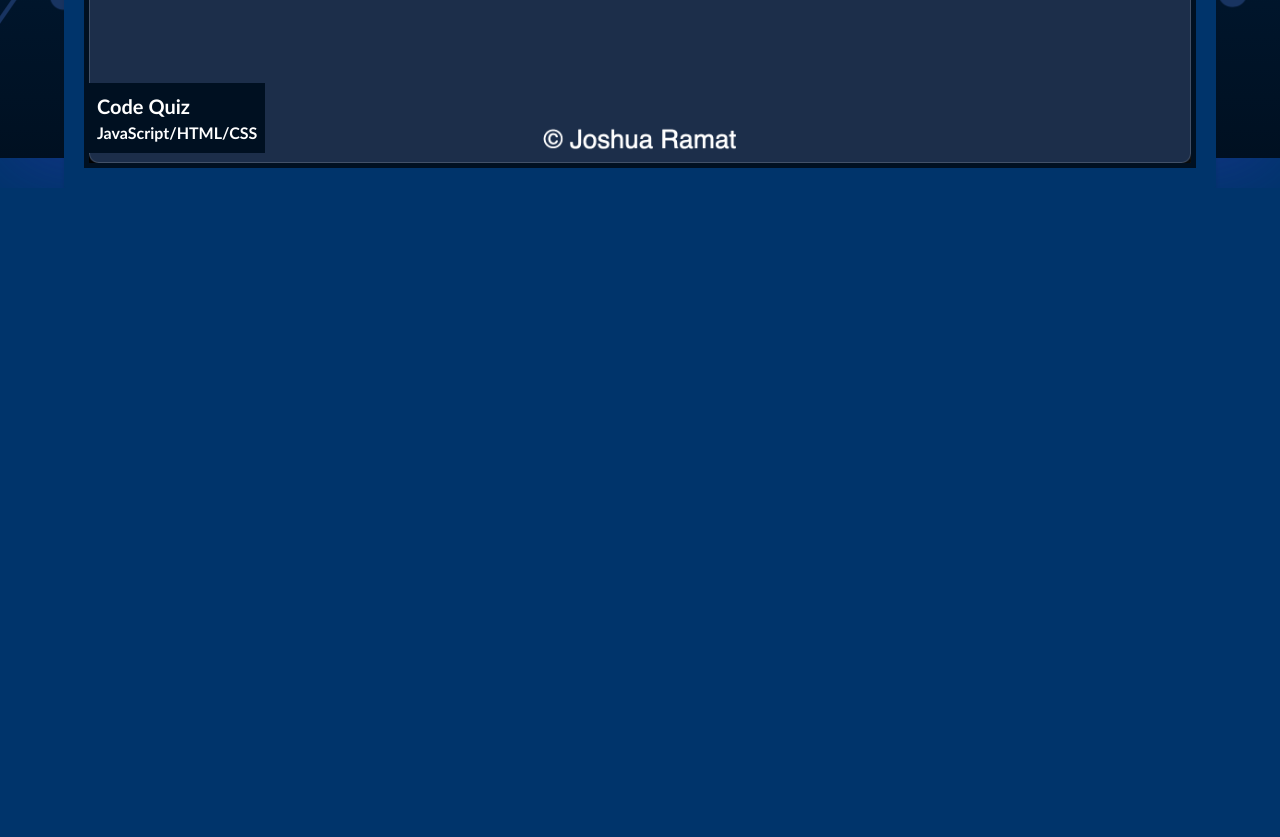
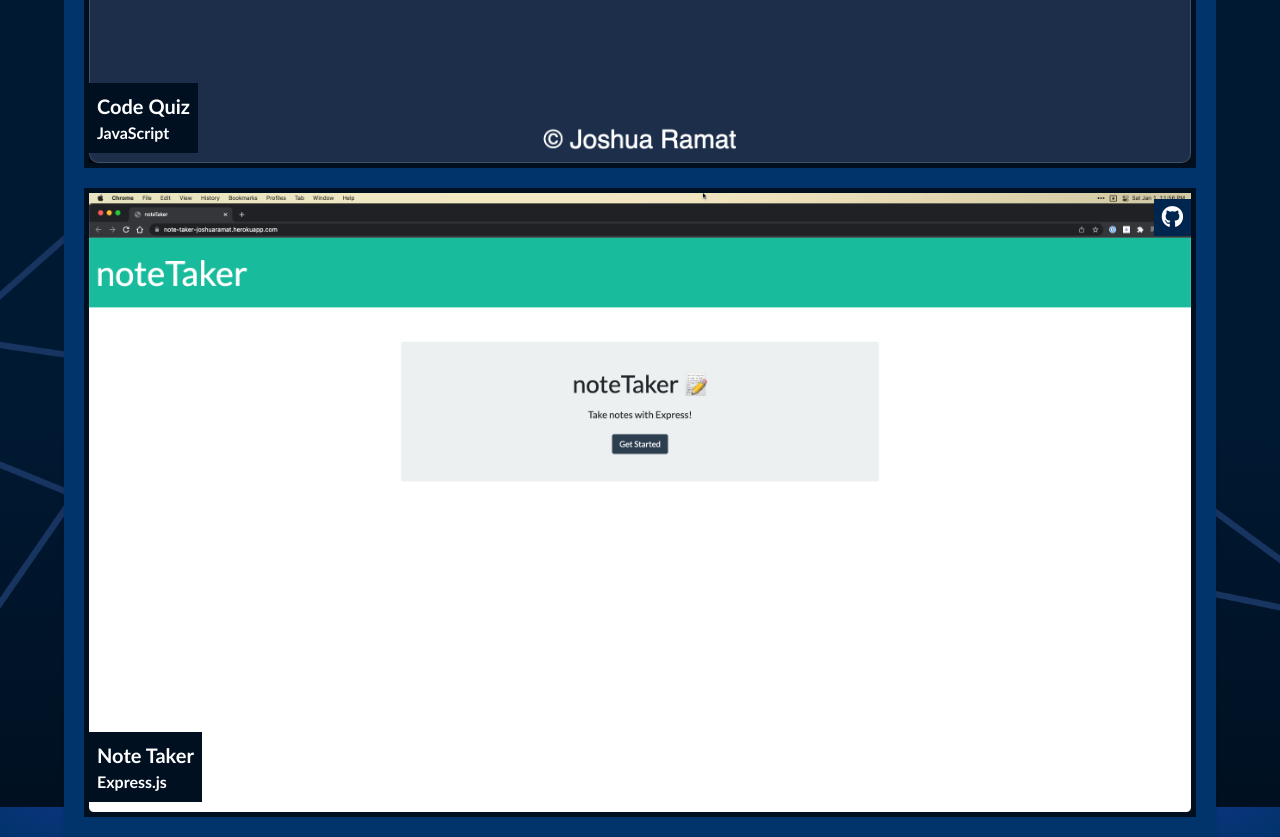
Before and after one commit to joshuaramat/ReactPort, a React (Create React App) app: page /portfolio in a window 1280 px wide. Shown: the part 1280-2117 px from the top of the page. Before the commit the page ends 1468 px from the top, so only its background shows below. Built offline with nearby package versions, Linux system fonts and the light colour scheme; the HTML template or start-up script is replaced by a standard one.

Commit message:
added screenshots of past projects

```diff
--- a/src/components/Portfolio/port.js
+++ b/src/components/Portfolio/port.js
@@ -1,6 +1,7 @@
 import React from 'react';
-import movieDashboard from '../../assets/movieDashboard.jpeg';
-import codeQuiz from '../../assets/code-quiz.png';
+import moviedashboard from '../../assets/movieDashboard.jpeg';
+import codequiz from '../../assets/code-quiz.png';
+import notetaker from '../../assets/note-taker.png';
 
 function Port() {
 	return (
@@ -14,7 +15,7 @@ function Port() {
 						</a>
 						<a href='https://blooming-stream-54961.herokuapp.com/' target='_blank' rel='noreferrer'>
 							<img
-								src={movieDashboard}
+								src={moviedashboard}
 								alt='Movie Search Engine'
 								className='screenshot'
 							/>
@@ -34,13 +35,26 @@ function Port() {
 							<i className='fab fa-github'></i>
 						</a>
 						<a href='https://joshuaramat.github.io/code-quiz/' target='_blank' rel='noreferrer'>
-							<img src={codeQuiz} alt='screenshot of a coding quiz' className='screenshot' />
+							<img src={codequiz} alt='screenshot of a coding quiz' className='screenshot' />
 							<div className='project-info'>
 								<span>Code Quiz</span>
-								<span className='project-details'>JavaScript/HTML/CSS</span>
+								<span className='project-details'>JavaScript</span>
 							</div>
 						</a>
 					</li>
+
+					<li>
+            <a href="https://github.com/tw2159/Note-Taker" class="github" target="_blank" rel="noreferrer">
+							<i className="fab fa-github"></i>
+						</a>
+            <a href="https://limitless-dusk-41992.herokuapp.com/" target="_blank" rel="noreferrer">
+              <img src={notetaker} alt="" className="screenshot" />
+              <div className="project-info">
+                <span>Note Taker</span>
+                <span className="project-details">Express.js</span>
+              </div>
+            </a>
+          </li>
 				</ul>
 			</div>
 		</section>
```
